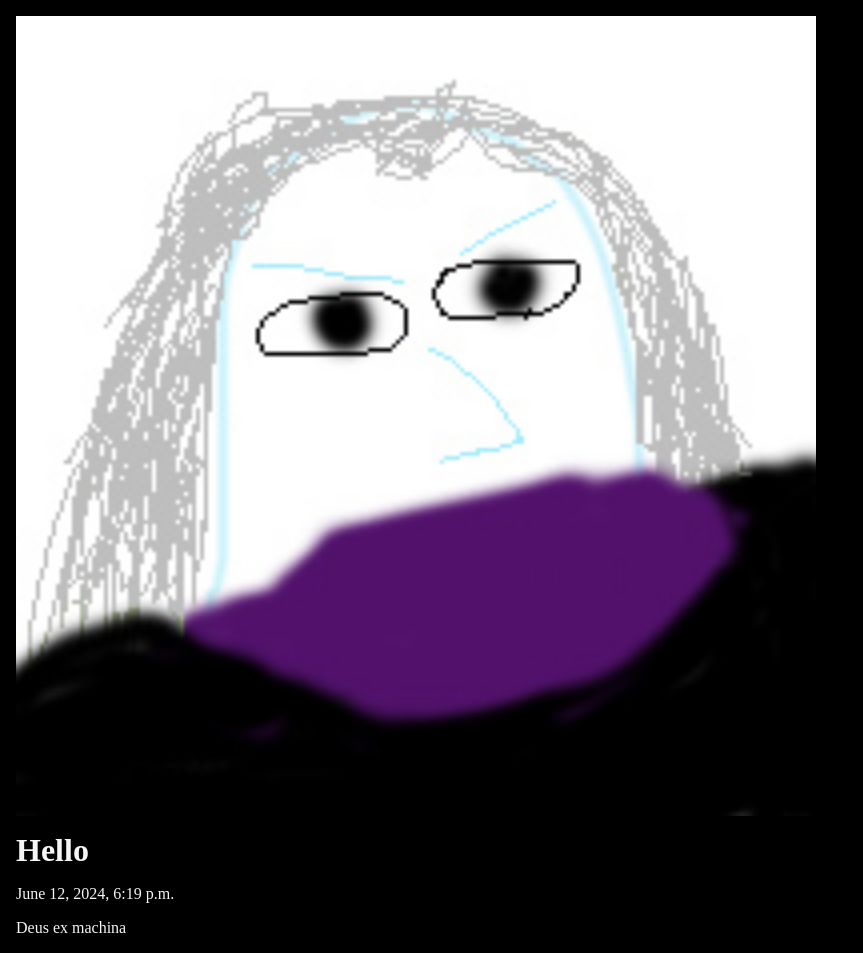
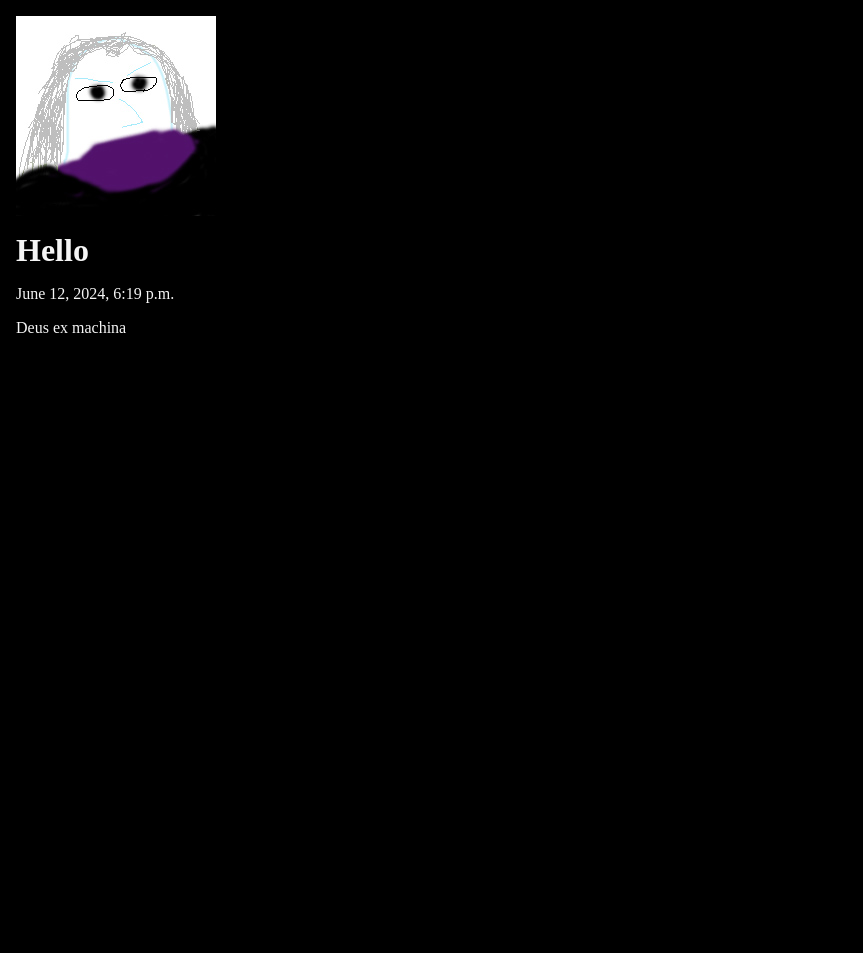
Before and after one commit to VasiliyChernyaev/Django-first-project, a Django app: a page that uses templates/layout.html in a window 1280 px wide. Shown: the part 79-1032 px from the top of the page, without its empty margins (0-863 px from the left). After the commit the page ends 412 px from the top, so only its background shows below. Run offline with Django 5.2, Linux system fonts and the light colour scheme; data comes from the database, SQL or seed files in the repository; both versions use the stored data as it was after the commit.

Commit message:
Add files.

```diff
--- a/assets/css/style.css
+++ b/assets/css/style.css
@@ -52,7 +52,7 @@ a:hover {
 .banner {
     display: block;
     width: 100%;
-    max-width: 800px;
+    max-width: 400px;
 }
 
 .form-with-validation {
--- a/static/css/style.css
+++ b/static/css/style.css
@@ -51,8 +51,8 @@ a:hover {
 
 .banner {
     display: block;
-    width: 100%;
-    max-width: 800px;
+    width: 500%;
+    max-width: 200px;
 }
 
 .form-with-validation {
```
Also changed, not shown: db.sqlite3, media/8bca735f723540b096f7e97eff1044ce.png (deleted), media/Capture_1.png (deleted), media/kanako.png (deleted).
